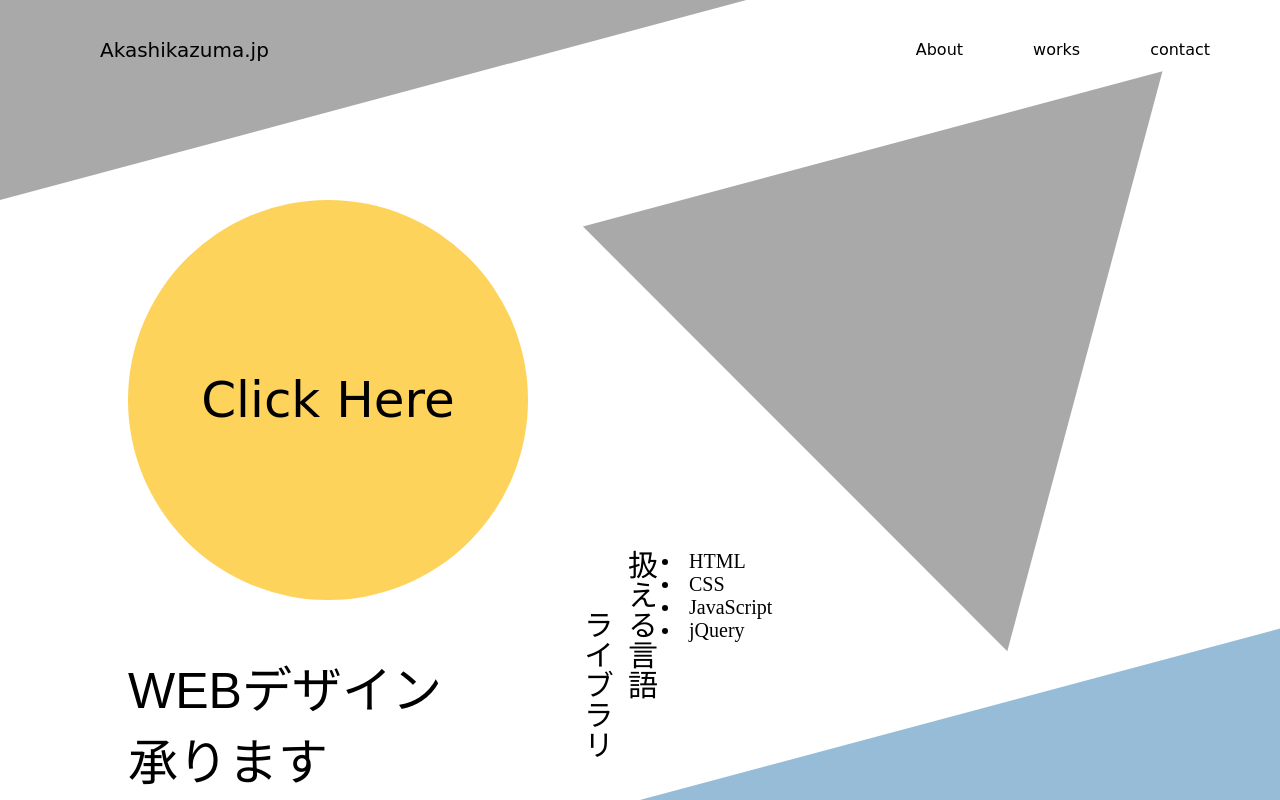
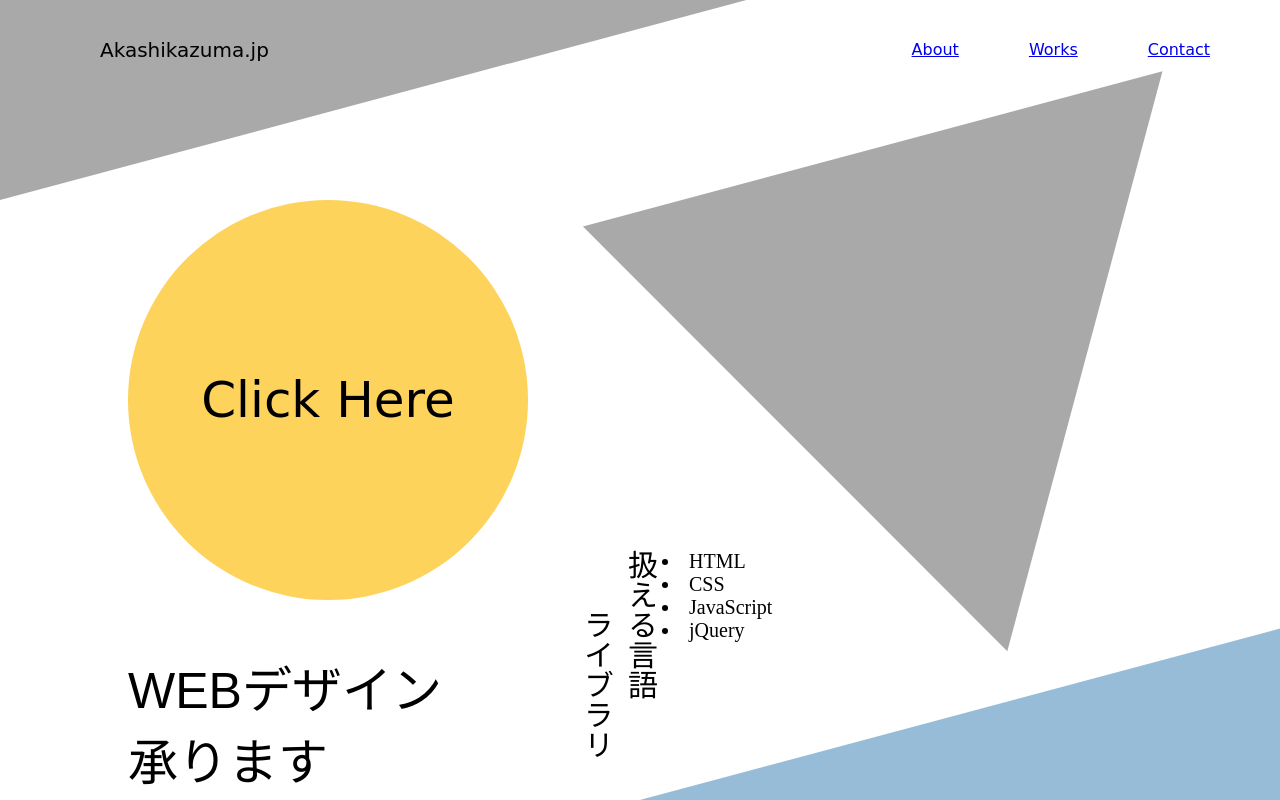
Before and after one commit to Ka-zyuma/portforio, a plain HTML site: page index.html in a window 1280 px wide. Shown: the top 800 px of the page. Drawn offline with nearby package versions, Linux system fonts and the light colour scheme; a script that the page names is missing.

Commit message:
Update index.html

```diff
--- a/index.html
+++ b/index.html
@@ -2,7 +2,7 @@
 <html lang="en" dir="ltr">
   <head>
     <meta charset="utf-8">
-    <title>portforio</title>
+    <title>AkashiKazuma.jp</title>
     <link rel="stylesheet" href="stylesheet.css">
     <link href="https://use.fontawesome.com/releases/v5.6.1/css/all.css" rel="stylesheet">
     <script src="infiniteslide.js"></script>
@@ -23,9 +23,9 @@
         </div>
         <div class="header-right">
 
-            <li>About</li>
-            <li>works</li>
-            <li>contact</li>
+          <li><a href="#about">About</a></li>
+          <li><a href="#works">Works</a></li>
+          <li><a href="#contact">Contact</a></li>
 
         </div>
       </header>
@@ -61,7 +61,7 @@
             </div>
             <div class="about-wrapper">
               <div class="about-text">
-                <h1>About</h1>
+                <h1  id="about">About</h1>
                 <li><span>name</span>　:　赤司一真</li>
                 <li><span>belongs</span>　:　東京大学前期課程教養学部理科一類</li>
                 <li><span>origin</span>　:　広島大学附属福山高等学校</li>
@@ -70,7 +70,7 @@
           </div>
           <div class="works">
             <div class="work-text">
-              <h1>Works</h1>
+              <h1 id="works">Works</h1>
             </div>
             <div class="works-list1">
               <div class="loop_wrap wrap1">
@@ -106,7 +106,7 @@
            </div>
            <div class="contact2">
              <div class="contact-wrapper">
-               <h1>CONTACT</h1>
+               <h1 id="contact">CONTACT</h1>
                <div class="contact-message">
                  <a>お気軽に下記メールアドレスまでご連絡ください。</a>
                </div>
```
